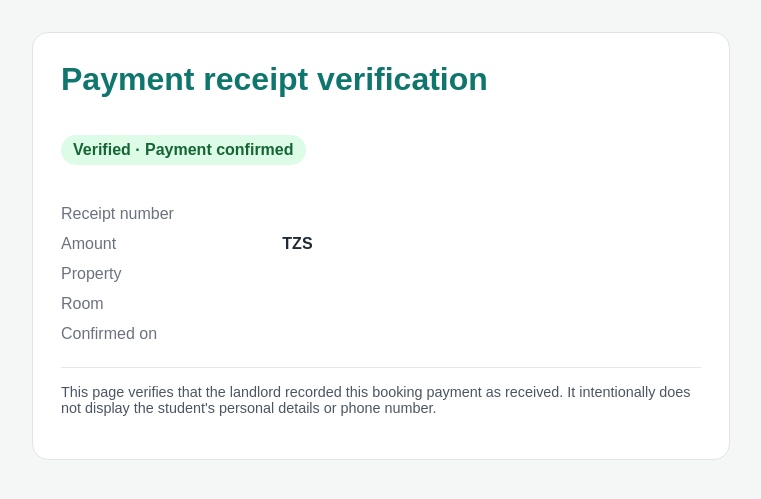
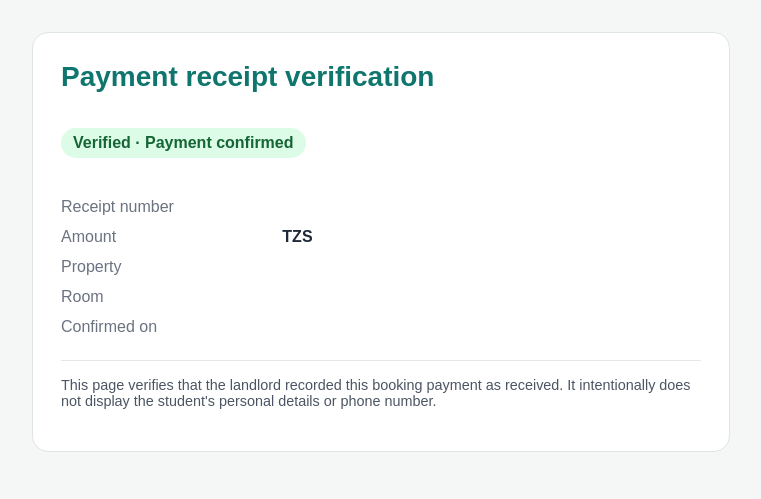
Before and after one commit to Muslim-Pro/suahousing, a Django app: template accounts/templates/accounts/verify_payment_receipt.html in a window 1280 px wide. Shown: the top 499 px of the page, without its empty margins (259-1020 px from the left). Run offline with Django 5.2, Linux system fonts and the light colour scheme; the template is opened without the code that fills it, so the values that code supplies are empty.

Commit message:
Refine receipt verification heading
Co-authored-by: Copilot <223556219+Copilot@users.noreply.github.com>

```diff
--- a/accounts/templates/accounts/verify_payment_receipt.html
+++ b/accounts/templates/accounts/verify_payment_receipt.html
@@ -23,6 +23,8 @@
         h1 {
             margin-top: 0;
             color: #0f766e;
+            font-size: 1.75rem;
+            font-weight: 600;
         }
         .verified {
             display: inline-block;
```
